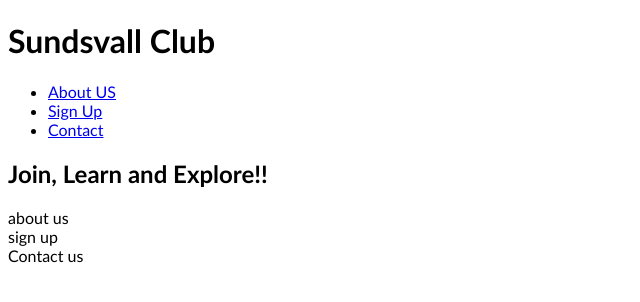
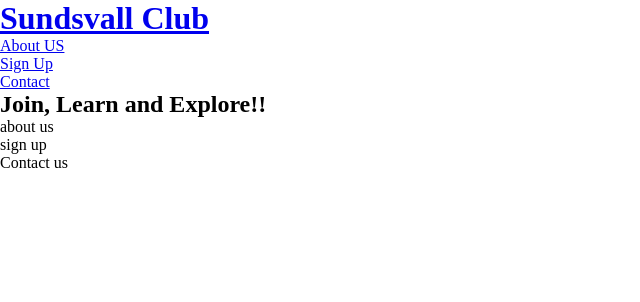
Before and after one commit to MRWaelGhandoura/My-first-project, a plain HTML site: page index.html in a window 1280 px wide. Shown: the whole page, without its empty margins (0-640 px from the left). Drawn offline with Linux system fonts and the light colour scheme.

Commit message:
Add fonts and remove default margins

```diff
--- a/assets/css/style.css
+++ b/assets/css/style.css
@@ -1,3 +1,13 @@
+@import url('https://fonts.googleapis.com/css2?family=EB+Garamond:ital@1&family=Lato:wght@300&family=Oswald&family=Poppins:ital,wght@0,100;0,200;0,300;0,400;0,500;0,600;0,700;0,800;0,900;1,100;1,200;1,300;1,400;1,500;1,600;1,700;1,800;1,900&display=swap');
+
+* {
+    margin: 0;
+    padding: 0;
+    border: none;
+
+}
+
 body{
-    font-family:'Trebuchet MS', 'Lucida Sans Unicode', 'Lucida Grande', 'Lucida Sans', Arial, sans-serif;
+    font-family:Eb+garamond, lato;
+    font-weight: 400;
 }
--- a/index.html
+++ b/index.html
@@ -12,17 +12,19 @@
 </head>
 <body>
     <header>
-        <h1>Sundsvall Club</h1>
+        <a href="index.html">
+            <h1>Sundsvall Club</h1>
+        </a>
         <nav>
             <ul id="menu">
              <li>
                  <a href="#">About US</a>
              </li>
              <li>
-                 <a href="gallery.html">Sign Up</a>
+                 <a href="#">Sign Up</a>
              </li>
              <li>
-                    <a href="index.html" class="active">Contact</a>
+                    <a href="#">Contact</a>
              </li>
             </ul>
         </nav>
```
